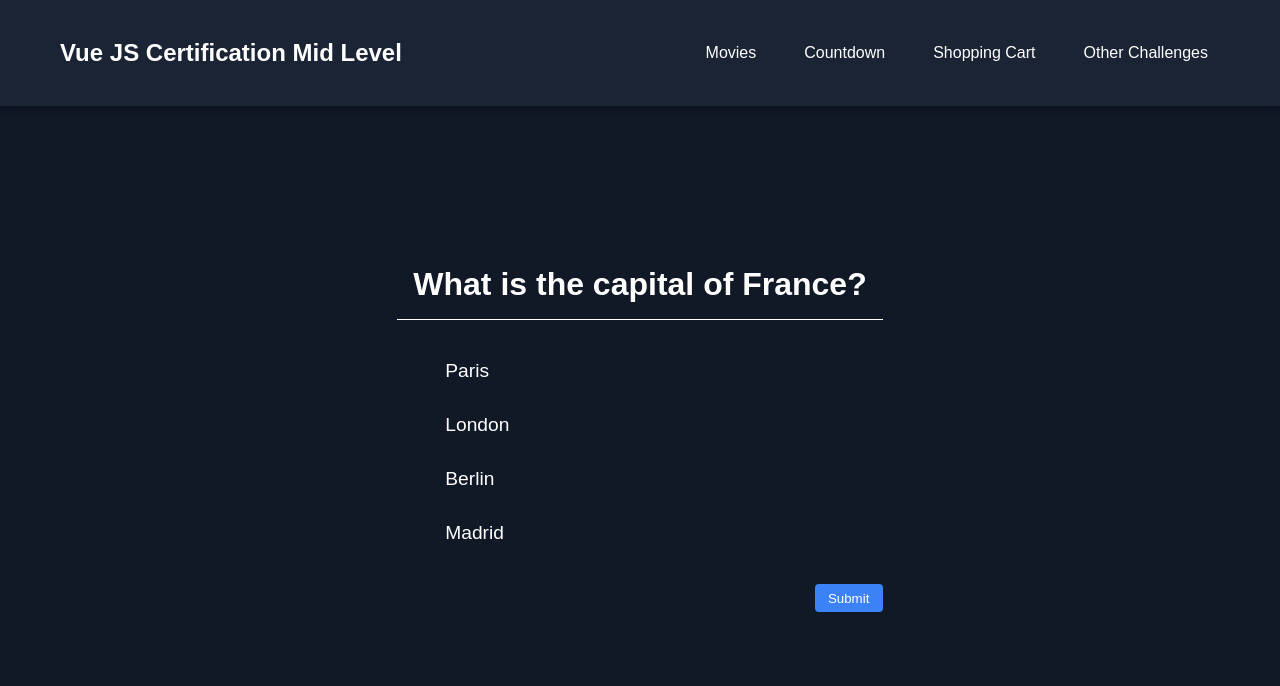
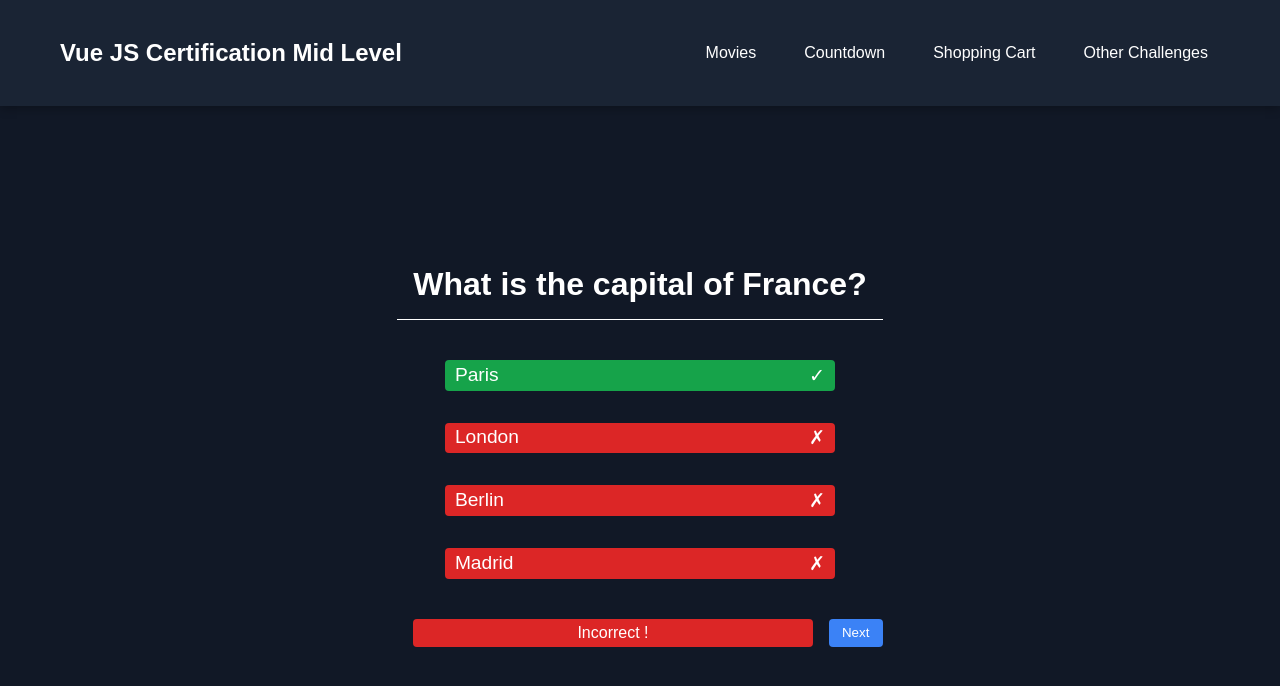
Before and after one commit to GregMarshall999/greglabs-plat, a Vue app: page /quiz in a window 1280 px wide. Both pictures are taken after a click on the button "Submit". Shown: the top 686 px of the page. Built offline with nearby package versions, Linux system fonts and the light colour scheme.

Commit message:
quiz answer display

```diff
--- a/src/views/QuizPage.vue
+++ b/src/views/QuizPage.vue
@@ -1,5 +1,5 @@
 <template>
-    <form @submit.prevent="checkAnswer" class="quiz-form">
+    <form @submit.prevent="submitForm" class="quiz-form">
         <h1>{{ quizConfig[questionIndex].question }}</h1>
 
         <div class="options">
@@ -11,14 +11,26 @@
                     v-model="selectedAnswer"
                     name="quiz-option"
                 >
-                <label :for="'option-' + index">{{ option }}</label>
+                <label
+                    :for="'option-' + index"
+                    :class="{ 'correct': showResult && quizConfig[questionIndex].correctAnswer === option, 'incorrect': showResult && quizConfig[questionIndex].correctAnswer !== option }"
+                >
+                    {{ option }}
+                    <span v-if="showResult && quizConfig[questionIndex].correctAnswer === option">✓</span>
+                    <span v-else-if="showResult && quizConfig[questionIndex].correctAnswer !== option">✗</span>
+                </label>
             </div>
         </div>
 
         <div class="result-section">
-            <span v-if="answerState">{{ answerState }}</span>
+            <p
+                v-if="answerState"
+                :class="{ 'correct': answerState === 'Correct', 'incorrect': answerState === 'Incorrect' }"
+            >
+                {{ answerState }} !
+            </p>
 
-            <button type="submit">Submit</button>
+            <button type="submit">{{ showResult ? 'Next' : 'Submit' }}</button>
         </div>
     </form>
 </template>
@@ -29,21 +41,35 @@ import { quizConfig } from '../config/quizConfig';
 
 const questionIndex = ref(0);
 const score = ref(0);
-const selectedAnswer = ref();
+const selectedAnswer = ref(null);
 const showResult = ref(false);
+const answerState = ref(null);
 
-const checkAnswer = () => {
+const submitForm = () => {
     if(showResult.value) {
-        showResult.value = false;
-        questionIndex.value++;
-        selectedAnswer.value = null;
+        nextQuestion();
         return;
     }
 
+    checkAnswer();
+}
+
+const nextQuestion = () => {
+    questionIndex.value++;
+    showResult.value = false;
+    answerState.value = null;
+}
+
+const checkAnswer = () => {
     if(selectedAnswer.value === quizConfig[questionIndex.value].correctAnswer) {
         score.value++;
+        answerState.value = 'Correct';
+    }
+    else {
+        answerState.value = 'Incorrect';
     }
 
+    selectedAnswer.value = null;
     showResult.value = true;
 }
 </script>
@@ -95,21 +121,33 @@ input {
 
     &:checked + label {
         background-color: #3b82f6;
-        border-radius: 4px;
-        padding: 0.2em 0.5em;
     }
 }
 
 label {
     cursor: pointer;
-    display: block;
+    display: flex;
+    justify-content: space-between;
     width: 100%;
     font-size: larger;
+    border-radius: 4px;
+    padding: 0.2em 0.5em;
 }
 
 .result-section {
     display: flex;
     width: 100%;
+}
+
+p {
+    margin-left: 1em;
+    margin-right: 1em;
+    width: 100%;
+    display: flex;
+    align-items: center;
+    justify-content: center;
+    min-height: 100%;
+    border-radius: 4px;
 }
 
 button {
@@ -126,4 +164,12 @@ button {
         background-color: #2563eb;
     }
 }
+
+.correct {
+    background-color: #16a34a;
+}
+
+.incorrect {
+    background-color: #dc2626;
+}
 </style>
```
